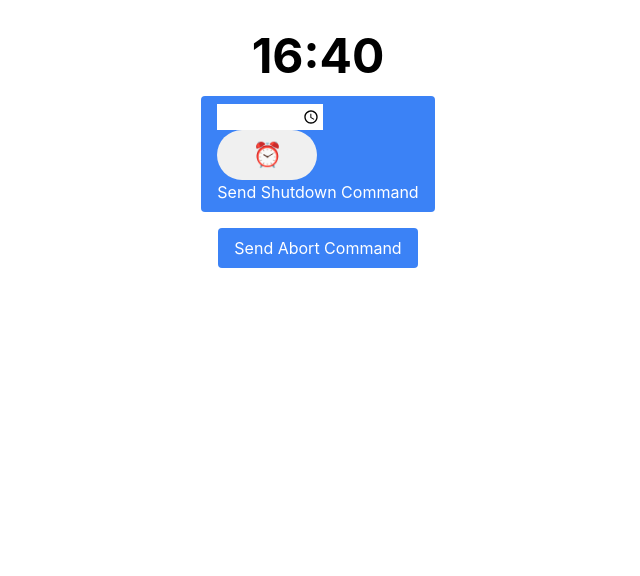
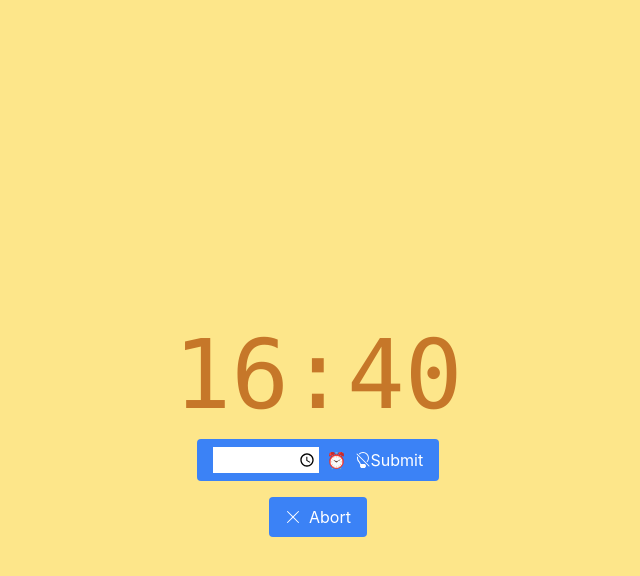
Before and after one commit to cosicles/offie, a React (Vite) app: page / in a window 1280 px wide. Shown: the top 576 px of the page, without its empty margins (322-962 px from the left). Built offline with nearby package versions, Linux system fonts and the light colour scheme.

Commit message:
Apply styling
Change bg
Use flexboxes
Change font color

```diff
--- a/index.html
+++ b/index.html
@@ -8,7 +8,7 @@
   <title>Offie</title>
 </head>
 
-<body>
+<body class="bg-amber-200">
   <div id="root"></div>
   <script type="module" src="/src/renderer.ts"></script>
 </body>
--- a/src/app.tsx
+++ b/src/app.tsx
@@ -5,7 +5,7 @@ import ShutdownAborter from "./components/ShutdownAborter";
 
 const App = () => {
     return (
-        <div className="flex flex-col items-center justify-end gap-4">
+        <div className="flex h-screen flex-col items-center justify-center gap-4">
             <DigitalClock />
             <ShutdownTimePicker />
             <ShutdownAborter />
--- a/src/components/ClockDisplay.tsx
+++ b/src/components/ClockDisplay.tsx
@@ -23,7 +23,7 @@ const DigitalClock = () => {
 
     // Render the time
     return (
-        <div className="text-5xl font-bold">
+        <div className="font-mono text-8xl text-amber-700 opacity-75">
             <span>{timeString}</span>
         </div>
     );
--- a/src/components/ShutdownAborter.tsx
+++ b/src/components/ShutdownAborter.tsx
@@ -5,8 +5,21 @@ const ShutdownAborter = () => {
 
     return (
         <div className="rounded bg-blue-500 px-4 py-2 text-white">
-            <button id="abort-btn" onClick={handleAbort}>
-                Send Abort Command
+            <button
+                className="flex items-center justify-center space-x-2"
+                id="abort-btn"
+                onClick={handleAbort}
+            >
+                <svg
+                    xmlns="http://www.w3.org/2000/svg"
+                    width="16"
+                    height="16"
+                    fill="currentColor"
+                    viewBox="0 0 16 16"
+                >
+                    <path d="M2.146 2.854a.5.5 0 1 1 .708-.708L8 7.293l5.146-5.147a.5.5 0 0 1 .708.708L8.707 8l5.147 5.146a.5.5 0 0 1-.708.708L8 8.707l-5.146 5.147a.5.5 0 0 1-.708-.708L7.293 8z" />
+                </svg>
+                <span>Abort</span>
             </button>
         </div>
     );
--- a/src/components/ShutdownTimePicker.tsx
+++ b/src/components/ShutdownTimePicker.tsx
@@ -51,15 +51,31 @@ const ShutdownTimePicker = () => {
     };
 
     return (
-        <div className="rounded bg-blue-500 px-4 py-2 text-white">
+        <div className="flex items-center space-x-2 rounded bg-blue-500 px-4 py-2 text-white">
             <input
                 type="time"
                 onChange={handleTimeChange}
                 pattern="[0-9]{2}:[0-9]{2}"
             />
             <SliderButton isDelayMode={isDelayMode} onToggle={setIsDelayMode} />
-            <button id="submit-btn" onClick={handleSubmit}>
-                Send Shutdown Command
+            <button
+                className="flex flex-row items-center"
+                id="submit-btn"
+                onClick={handleSubmit}
+            >
+                <svg
+                    xmlns="http://www.w3.org/2000/svg"
+                    width="16"
+                    height="16"
+                    fill="currentColor"
+                    viewBox="0 0 16 16"
+                >
+                    <path
+                        fill-rule="evenodd"
+                        d="M2.23 4.35A6 6 0 0 0 2 6c0 1.691.7 3.22 1.826 4.31.203.196.359.4.453.619l.762 1.769A.5.5 0 0 0 5.5 13a.5.5 0 0 0 0 1 .5.5 0 0 0 0 1l.224.447a1 1 0 0 0 .894.553h2.764a1 1 0 0 0 .894-.553L10.5 15a.5.5 0 0 0 0-1 .5.5 0 0 0 0-1 .5.5 0 0 0 .288-.091L9.878 12H5.83l-.632-1.467a3 3 0 0 0-.676-.941 4.98 4.98 0 0 1-1.455-4.405zm1.588-2.653.708.707a5 5 0 0 1 7.07 7.07l.707.707a6 6 0 0 0-8.484-8.484zm-2.172-.051a.5.5 0 0 1 .708 0l12 12a.5.5 0 0 1-.708.708l-12-12a.5.5 0 0 1 0-.708"
+                    />
+                </svg>
+                <span>Submit</span>
             </button>
         </div>
     );
--- a/src/components/SliderButton.css
+++ /dev/null
@@ -1,29 +0,0 @@
-.slider-container {
-    display: flex;
-    justify-content: center;
-    align-items: center;
-    width: 100px;
-    height: 50px;
-    background-color: #f0f0f0;
-    border-radius: 25px;
-    cursor: pointer;
-    transition: background-color 0.3s ease;
-}
-
-.slider-container:hover {
-    background-color: #e0e0e0;
-}
-
-.slider-icon {
-    font-size: 24px;
-    transition: transform 0.3s ease;
-}
-
-.clock {
-    /* Initial state for the clock icon */
-}
-
-.hourglass {
-    transform: rotate(180deg);
-    /* Rotate the hourglass icon when active */
-}
--- a/src/components/SliderButton.tsx
+++ b/src/components/SliderButton.tsx
@@ -1,5 +1,3 @@
-import "./SliderButton.css"; // Make sure to create this CSS file
-
 type SliderButtonProps = {
     isDelayMode: boolean;
     onToggle: (isDelayMode: boolean) => void;
@@ -14,7 +12,7 @@ const SliderButton: React.FC<SliderButtonProps> = ({
     };
 
     return (
-        <div className="slider-container" onClick={toggleIcon}>
+        <div className="cursor-pointer transition" onClick={toggleIcon}>
             <div
                 className={`slider-icon ${isDelayMode ? "hourglass" : "clock"}`}
             >
```
